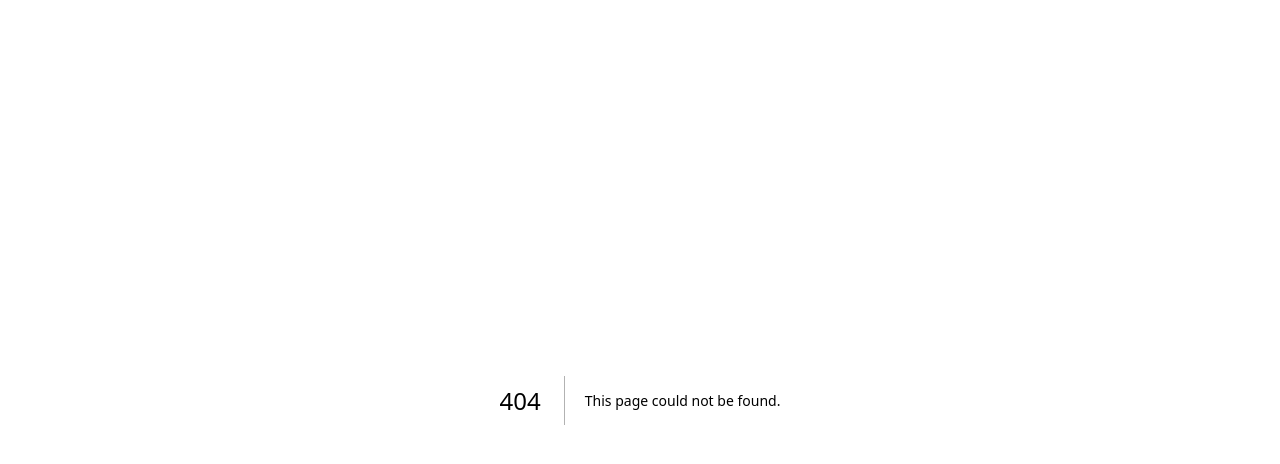
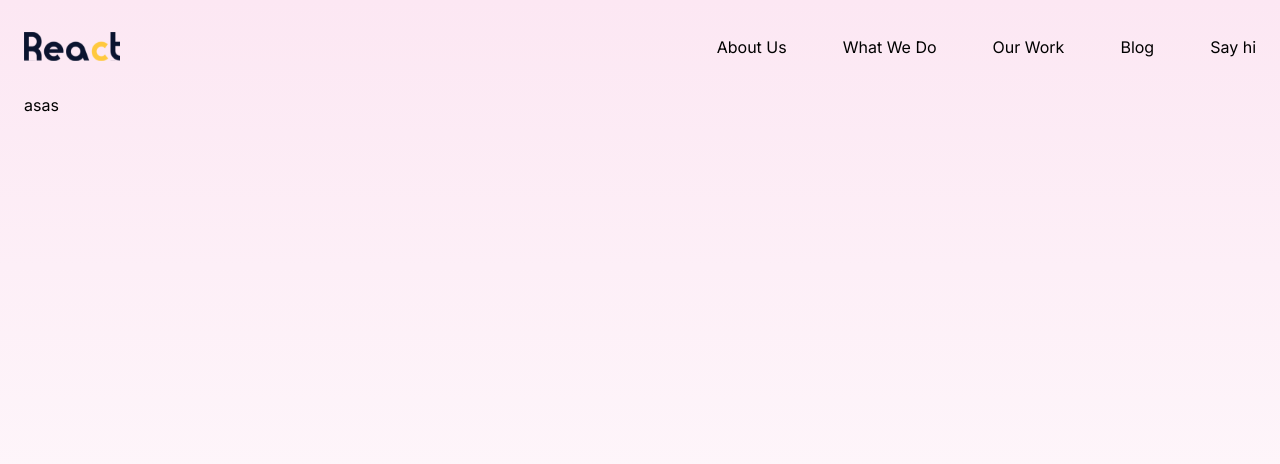
Before and after one commit to nhridoy/react-conference, a Next.js app: page /2 in a window 1280 px wide. Before the commit this address had no page. Shown: the top 464 px of the page. Built offline with nearby package versions, Linux system fonts and the light colour scheme.

Commit message:
layout
Signed-off-by: Nahidujjaman Hridoy <hridoyboss12@gmail.com>

```diff
--- a/components/Calender/Calender.js
+++ b/components/Calender/Calender.js
@@ -21,7 +21,7 @@ const Calender = () => {
             <td className="p-10 md:p-0 w-36 h-36 border text-center">
               <span className="font-bold">sdasdd</span>
               <Link
-                href="/"
+                href="/2"
                 className="p-1 bg-blue-600/30 border-blue-700 border rounded-lg text-blue-700 flex flex-col m-2"
               >
                 <span className="font-semibold">sdsdasda</span>
--- a/components/Hero/Hero.js
+++ b/components/Hero/Hero.js
@@ -3,8 +3,8 @@ import { FiArrowLeft } from "react-icons/fi";
 import Image from "next/image";
 const Hero = () => {
   return (
-    <div className="px-6 grid md:grid-cols-12 gap-5 relative">
-      <h1 className="text-5xl md:text-8xl font-bold text-right md:col-start-3 md:col-span-5 text-clr order-1">
+    <div className="grid md:grid-cols-12 gap-5 relative">
+      <h1 className="text-5xl md:text-7xl font-bold text-right md:col-start-3 md:col-span-5 text-clr order-1">
         React Conference
       </h1>
 
--- /dev/null
+++ b/components/Layouts/Layout/Layout.js
@@ -0,0 +1,12 @@
+import Header from "../header/Header";
+
+const Layout = ({ children }) => {
+  return (
+    <div className="h-screen bg-gradient-to-b from-pink-100 ">
+      <Header />
+      <main className="container mx-auto px-6">{children}</main>
+    </div>
+  );
+};
+
+export default Layout;
--- a/components/shared/header/Header.js
+++ b/components/Layouts/header/Header.js
@@ -8,7 +8,7 @@ const Header = () => {
 
   return (
     <div className="container sm:mx-auto px-6 py-8 flex justify-between items-center">
-      <Link href="">
+      <Link href="/">
         <Image
           src="/images/logo.svg"
           width={100}
@@ -24,11 +24,11 @@ const Header = () => {
             : "hidden md:flex flex-col md:flex-row md:gap-14 "
         }`}
       >
-        <Link href="">About Us</Link>
-        <Link href="">What We Do</Link>
-        <Link href="">Our Work</Link>
-        <Link href="">Blog</Link>
-        <Link href="">Say hi</Link>
+        <Link href="/">About Us</Link>
+        <Link href="/">What We Do</Link>
+        <Link href="/">Our Work</Link>
+        <Link href="/">Blog</Link>
+        <Link href="/">Say hi</Link>
         <HiOutlineXMark
           className="text-xl cursor-pointer block md:hidden"
           onClick={() => setToggle(!toggle)}
--- /dev/null
+++ b/pages/[conferenceId]/index.js
@@ -0,0 +1,7 @@
+import Layout from "../../components/Layouts/Layout/Layout";
+
+const index = () => {
+  return <Layout children={"asas"} />;
+};
+
+export default index;
--- a/pages/index.js
+++ b/pages/index.js
@@ -2,7 +2,8 @@ import Head from "next/head";
 import Image from "next/image";
 import Hero from "../components/Hero/Hero";
 import Scheduler from "../components/Scheduler/Scheduler";
-import Header from "../components/shared/header/Header";
+import Header from "../components/Layouts/header/Header";
+import Layout from "../components/Layouts/Layout/Layout";
 
 export default function Home() {
   return (
@@ -12,11 +13,14 @@ export default function Home() {
         <meta name="description" content="Generated by create next app" />
         <link rel="icon" href="/favicon.ico" />
       </Head>
-      <main className="h-screen bg-gradient-to-b from-pink-100 ">
-        <Header />
-        <Hero />
-        <Scheduler />
-      </main>
+      <Layout
+        children={
+          <>
+            <Hero />
+            <Scheduler />
+          </>
+        }
+      />
     </div>
   );
 }
```
